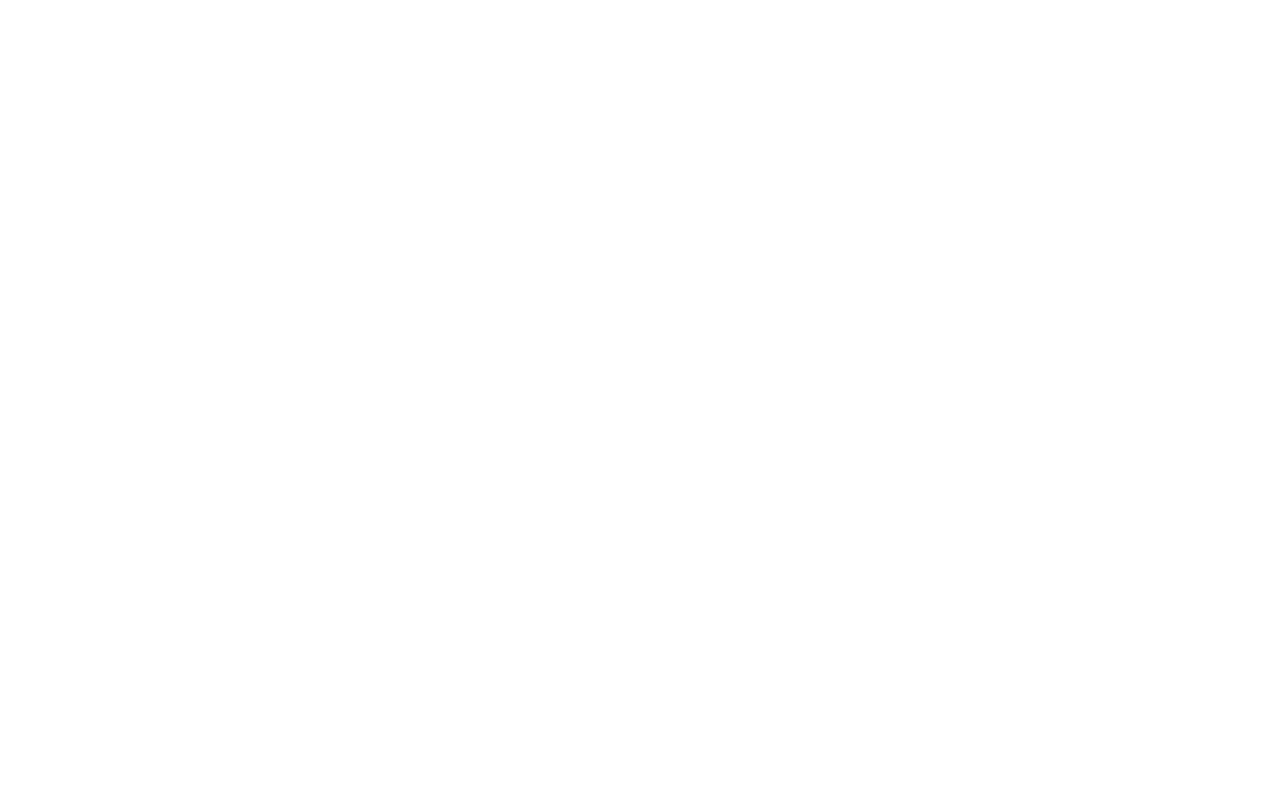
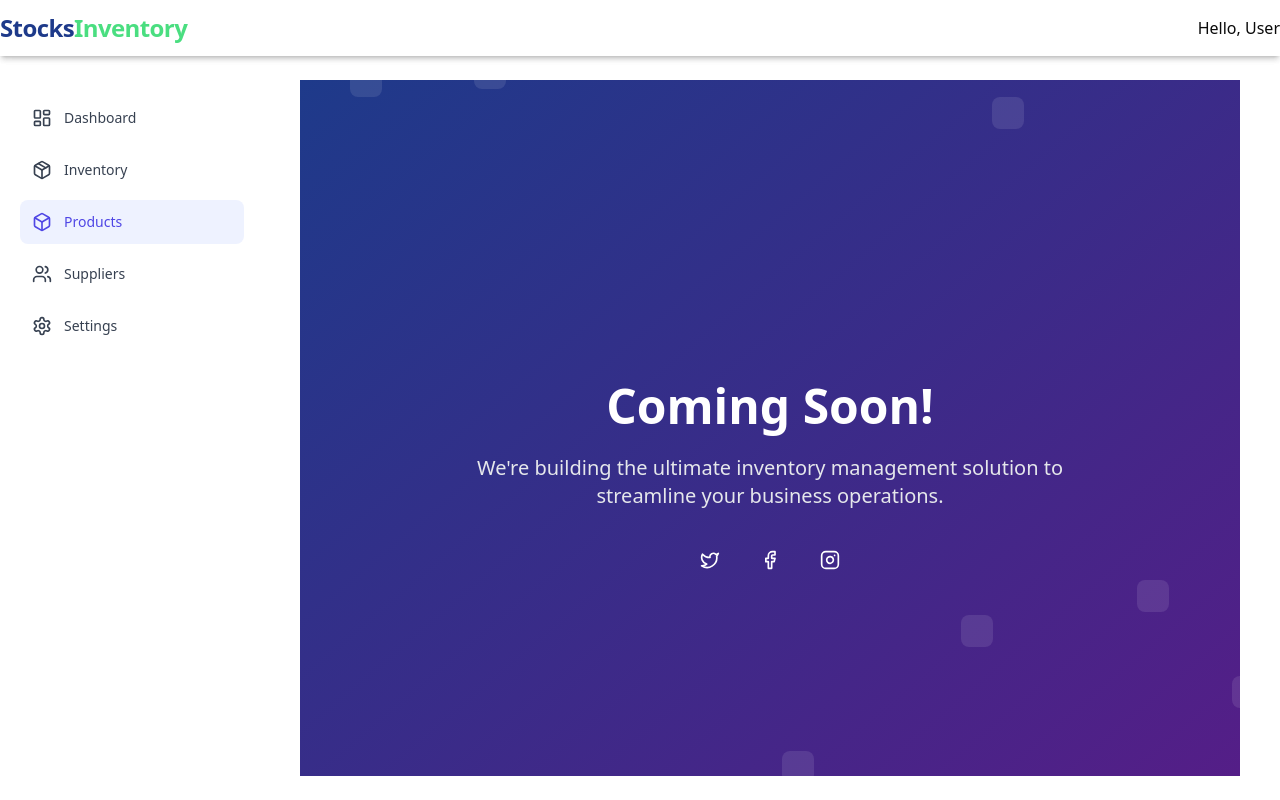
Before and after one commit to dinesdayrit/inventory-fe, a React (Vite) app: page /products in a window 1280 px wide. Before the commit this address had no page. Built offline with nearby package versions, Linux system fonts and the light colour scheme.

Commit message:
create comming soon page

```diff
--- a/src/App.tsx
+++ b/src/App.tsx
@@ -4,6 +4,7 @@
 import DashboardPage from "@/pages/DashboardPage";
 import DashboardLayout from "@/layouts/DashboardLayout";
 import InventoryPage from "./pages/InventoryPage";
+import ComingSoonPage from "./pages/CommingSoonPage";
 
 function App() {
   return (
@@ -32,6 +33,14 @@
           </DashboardLayout>
         }
       />
+      <Route
+        path="/products"
+        element={
+          <DashboardLayout>
+            <ComingSoonPage />
+          </DashboardLayout>
+        }
+      />
     </Routes>
   );
 }
--- /dev/null
+++ b/src/pages/CommingSoonPage.tsx
@@ -0,0 +1,64 @@
+import { Twitter, Facebook, Instagram } from "lucide-react";
+
+export default function ComingSoonPage() {
+  return (
+    <div className="h-screen bg-gradient-to-br from-blue-900 to-purple-900 text-white flex flex-col items-center justify-center p-4">
+      {/* Animated Background Elements */}
+      <div className="inset-0 overflow-hidden">
+        {[...Array(10)].map((_, i) => (
+          <div
+            key={i}
+            className="absolute w-8 h-8 bg-white/10 rounded-lg animate-float"
+            style={{
+              left: `${Math.random() * 100}%`,
+              top: `${Math.random() * 100}%`,
+              animationDelay: `${i * 2}s`,
+            }}
+          />
+        ))}
+      </div>
+
+      <main className="relative z-10 text-center max-w-2xl">
+        <h1 className="text-5xl font-bold mb-6 animate-fade-in">
+          Coming Soon!
+        </h1>
+
+        <p className="text-xl mb-8 text-gray-200">
+          We're building the ultimate inventory management solution to
+          streamline your business operations.
+        </p>
+
+        {/* Social Links */}
+        <div className="flex justify-center gap-6">
+          <a
+            href="#"
+            className="p-2 hover:bg-white/10 rounded-full transition-colors"
+          >
+            <Twitter
+              size={20}
+              className="hover:text-blue-400 transition-colors"
+            />
+          </a>
+          <a
+            href="#"
+            className="p-2 hover:bg-white/10 rounded-full transition-colors"
+          >
+            <Facebook
+              size={20}
+              className="hover:text-blue-600 transition-colors"
+            />
+          </a>
+          <a
+            href="#"
+            className="p-2 hover:bg-white/10 rounded-full transition-colors"
+          >
+            <Instagram
+              size={20}
+              className="hover:text-pink-500 transition-colors"
+            />
+          </a>
+        </div>
+      </main>
+    </div>
+  );
+}
```
